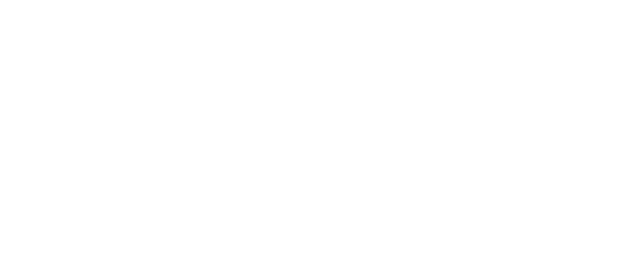
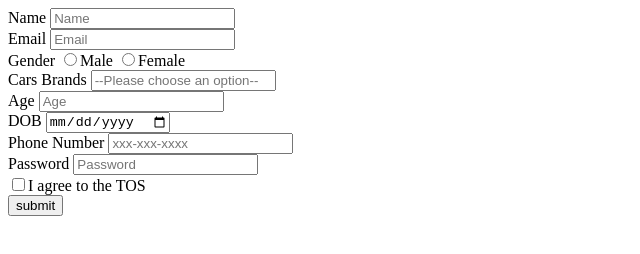
Before and after one commit to acciojob/signup-form-car-Rishitgoyal06, a website: page main.html in a window 1280 px wide. Shown: the whole page, without its empty margins (0-640 px from the left). Drawn offline with Linux system fonts and the light colour scheme.

Commit message:
created a submission

```diff
--- a/main.html
+++ b/main.html
@@ -7,10 +7,56 @@
 </head>
 
 <body>
-	<!-- the entire body must be written by student -->
-    <script type="text/javascript" src="./script.js">
-</script>
+	<form action="" method="post">
+		<label for="name">Name</label>
+		<input type="text" id="name" placeholder="Name" name="name" required/>
 
+		<br>
+
+		<label for="email">Email</label>
+		<input type="email" id="email" placeholder="Email" name="email" required/>
+
+		<br>
+
+		<label for="gender_m, gender_f">Gender</label>
+		<input type="radio" id="gender_m, gender_f" name="gender"/>Male
+		<input type="radio" id="gender_m, gender_f" name="gender"/>Female
+
+		<br>
+
+		<label for="cars">Cars Brands</label>
+		<input type="select" id="cars" placeholder="--Please choose an option--" name="cars" required/>
+
+		<br>
+
+		<label for="age">Age</label>
+		<input type="number" id="age" placeholder="Age" name="age" required/>
+
+		<br>
+
+		<label for="dob">DOB</label>
+		<input type="date" id="dob" name="dob" required/>
+
+		<br>
+
+		<label for="tel">Phone Number</label>
+		<input type="tel" id="tel" placeholder="xxx-xxx-xxxx" name="tel"/>
+
+		<br>
+
+		<label for="password">Password</label>
+		<input type="password" id="password" placeholder="Password" name="password" required/>
+
+		<br>
+
+
+		<input type="checkbox" id="tos" name="tos" required/>I agree to the TOS
+
+		<br>
+
+		<button type="submit">submit</button>
+
+	</form>
 </body>
 
 </html>
```
